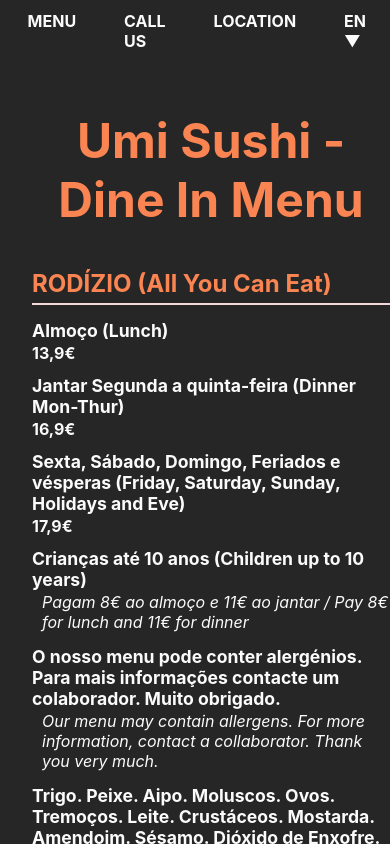
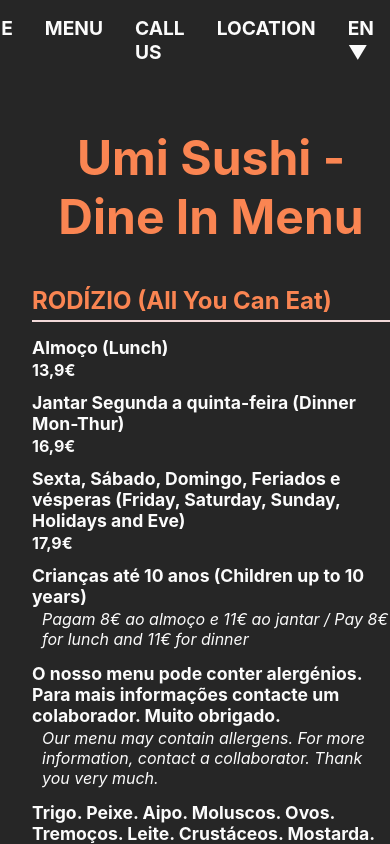
Before and after one commit to ahuynh38/umisushi, a React (Create React App) app: page /dine-in-menu in a window 390 px wide. Shown: the top 844 px of the page. Built offline with nearby package versions, Linux system fonts and the light colour scheme.

Commit message:
Fix navbar scaling for mobile

```diff
--- a/src/components/Navbar.css
+++ b/src/components/Navbar.css
@@ -112,11 +112,12 @@
     display: block;
 }
 
-@media (max-width: 600px) {
+@media (max-width: 800px) {
     .nav-links li {
-        font-size: 1rem;
+        font-size: 1.2rem;
+        padding: 1rem;
     }
     .nav-links li a {
-        font-size: 1rem;
+        font-size: 1.2rem;
     }
 }
```
